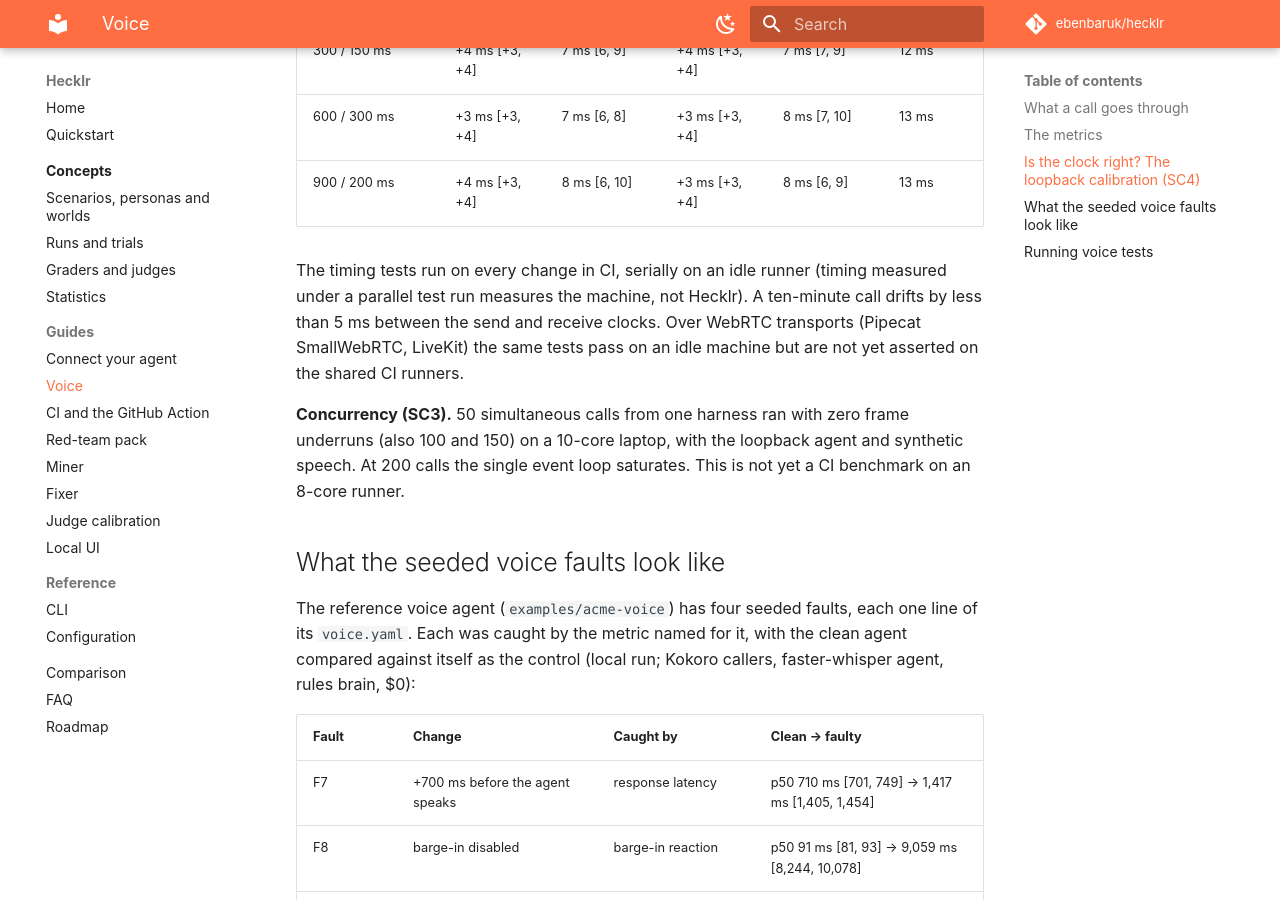
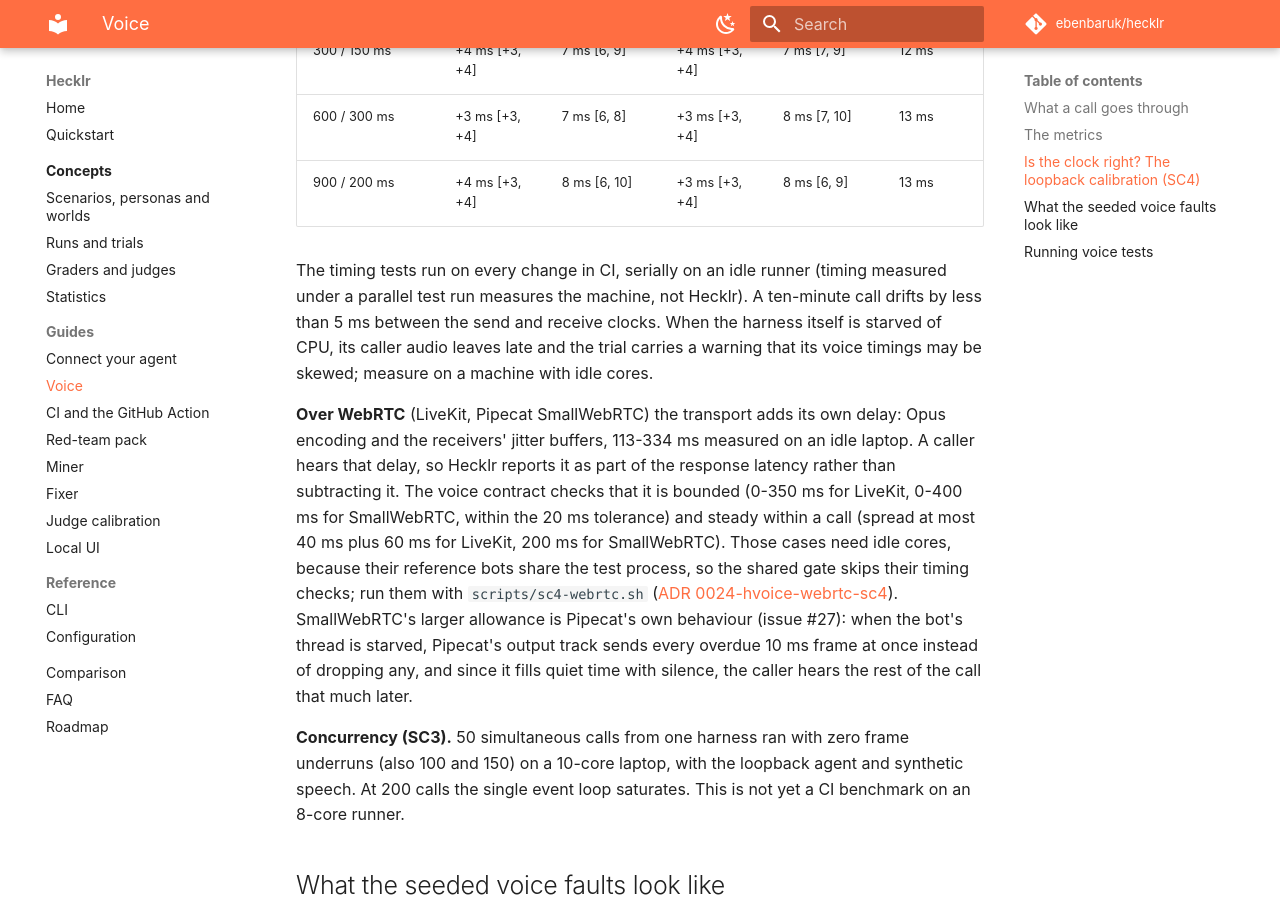
Before and after one commit to ebenbaruk/hecklr, an MkDocs documentation site: the page built from docs/guides/voice.md, in a window 1280 px wide and 900 px high, scrolled down 3580 px. Built offline with MkDocs 1.6.1 and Material for MkDocs 9.7.7, drawn with Linux system fonts in a browser that asks for light colours; comment, search, counter and statistics services are not loaded.

Commit message:
feat(voice): scripts/sc4-webrtc.sh and a manual WebRTC SC4 job (#59)
The two WebRTC contract cases' timing checks are skipped on shared CPUs
(ADR 0010b) and there is no dedicated runner. sc4-webrtc.sh runs every
contract test of livekit and pipecat-smallwebrtc in one process with
HECKLR_SHARED_CPU unset, prints the load, and fails if a case is skipped;
voice-timing.yml gets an on-demand job running it. The voice guide says
what WebRTC adds to measured latency and why SmallWebRTC needs more room.

Co-Authored-By: Claude Opus 5.5 <noreply@anthropic.com>

```diff
--- a/docs/guides/voice.md
+++ b/docs/guides/voice.md
@@ -88,8 +88,21 @@ calls):
 
 The timing tests run on every change in CI, serially on an idle runner (timing measured under a
 parallel test run measures the machine, not Hecklr). A ten-minute call drifts by less than 5 ms
-between the send and receive clocks. Over WebRTC transports (Pipecat SmallWebRTC, LiveKit) the
-same tests pass on an idle machine but are not yet asserted on the shared CI runners.
+between the send and receive clocks. When the harness itself is starved of CPU, its caller audio
+leaves late and the trial carries a warning that its voice timings may be skewed; measure on a
+machine with idle cores.
+
+**Over WebRTC** (LiveKit, Pipecat SmallWebRTC) the transport adds its own delay: Opus encoding and
+the receivers' jitter buffers, 113-334 ms measured on an idle laptop. A caller hears that delay,
+so Hecklr reports it as part of the response latency rather than subtracting it. The voice
+contract checks that it is bounded (0-350 ms for LiveKit, 0-400 ms for SmallWebRTC, within the
+20 ms tolerance) and steady within a call (spread at most 40 ms plus 60 ms for LiveKit, 200 ms for
+SmallWebRTC). Those cases need idle cores, because their reference bots share the test process,
+so the shared gate skips their timing checks; run them with `scripts/sc4-webrtc.sh`
+([ADR 0024-hvoice-webrtc-sc4](https://github.com/ebenbaruk/hecklr/blob/main/docs/adr/0024-hvoice-webrtc-sc4.md)).
+SmallWebRTC's larger allowance is Pipecat's own behaviour (issue #27): when the bot's thread is
+starved, Pipecat's output track sends every overdue 10 ms frame at once instead of dropping any,
+and since it fills quiet time with silence, the caller hears the rest of the call that much later.
 
 **Concurrency (SC3).** 50 simultaneous calls from one harness ran with zero frame underruns (also
 100 and 150) on a 10-core laptop, with the loopback agent and synthetic speech. At 200 calls the
```
Also changed, not shown: examples/acme-voice/README.md (+5 -0 lines), 2 other files.
